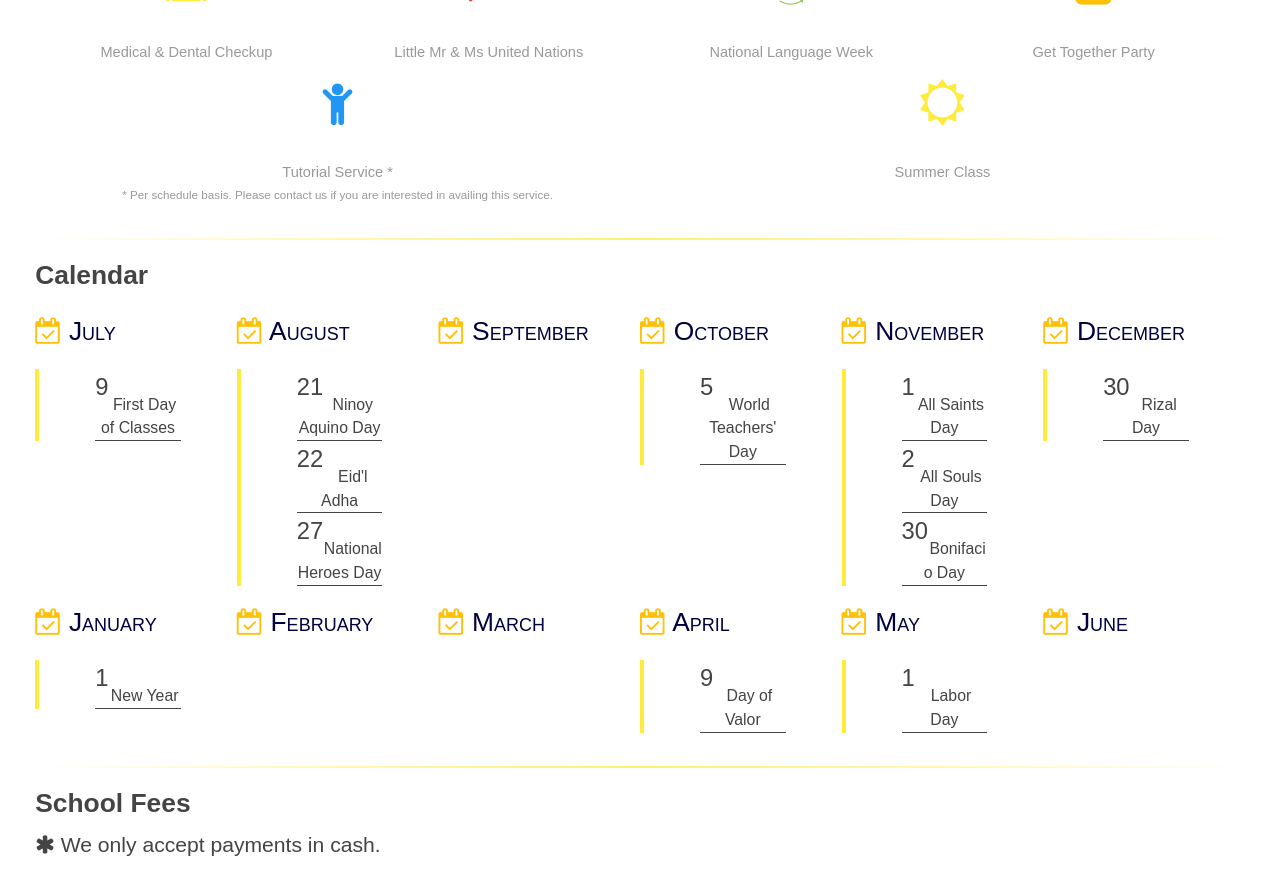
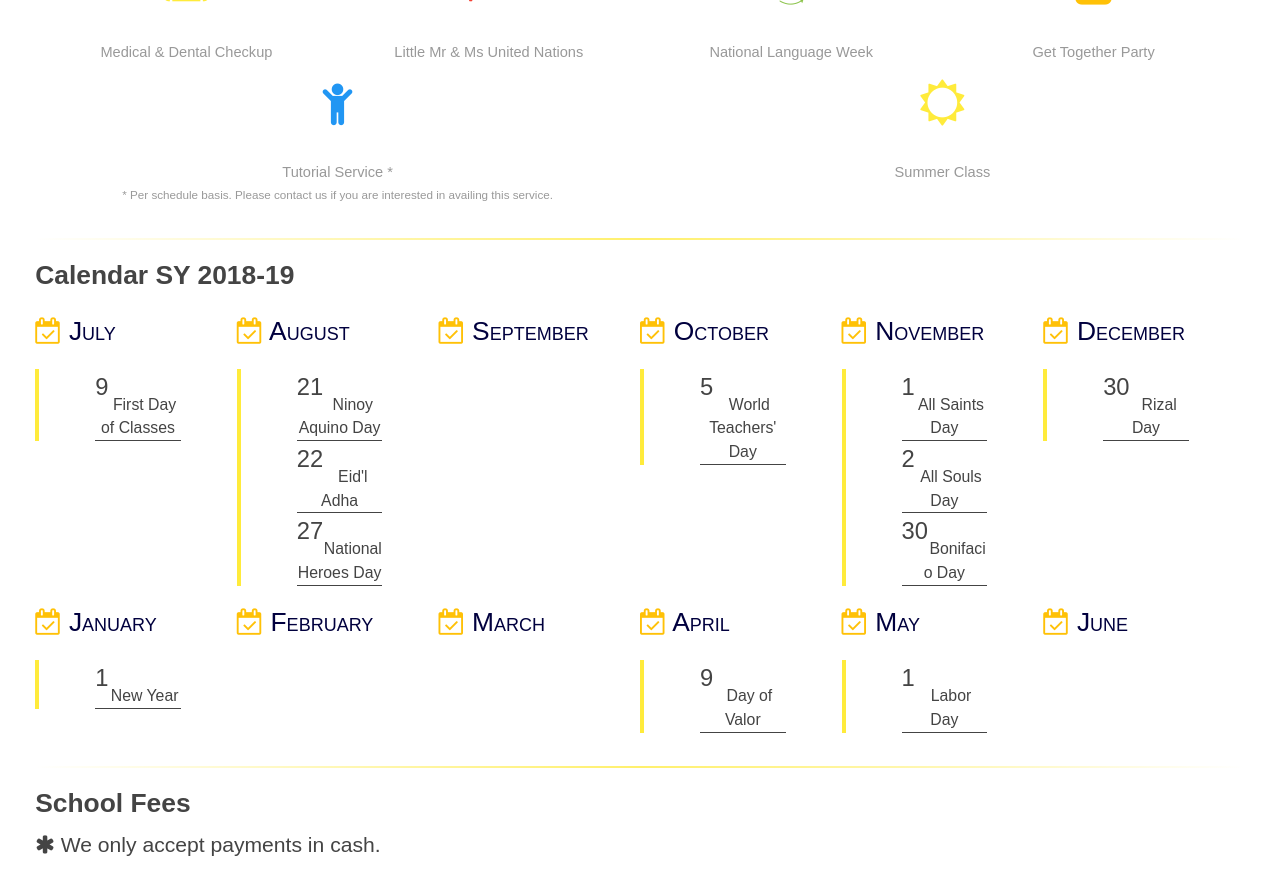
Before and after one commit to cmdcph/cmdcph.github.io, a Jekyll site: the page built from index.md, in a window 1280 px wide and 900 px high, scrolled down 2495 px. Shown: the top 895 px of the window. Built offline with Jekyll 4.4.1, drawn with Linux system fonts in a browser that asks for light colours.

Commit message:
Update index.md
Add calendar year

```diff
--- a/index.md
+++ b/index.md
@@ -142,7 +142,7 @@ layout: home
 
 <div class="pure-g" id="calendar" >
   <div class="pure-u-1">
-    <h2 style="font-weight:bold;color:#444;"> Calendar </h2>
+    <h2 style="font-weight:bold;color:#444;"> Calendar SY 2018-19</h2>
   </div>
 </div>
 
```
